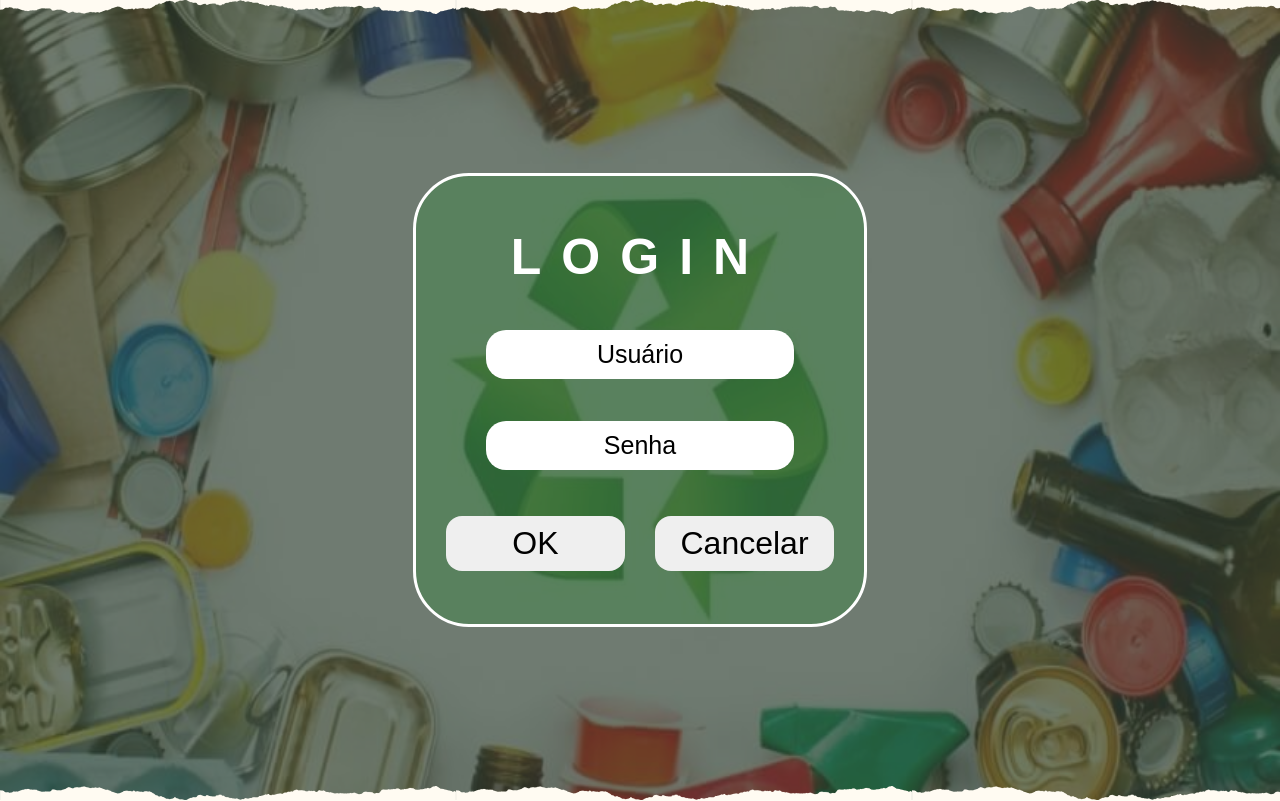
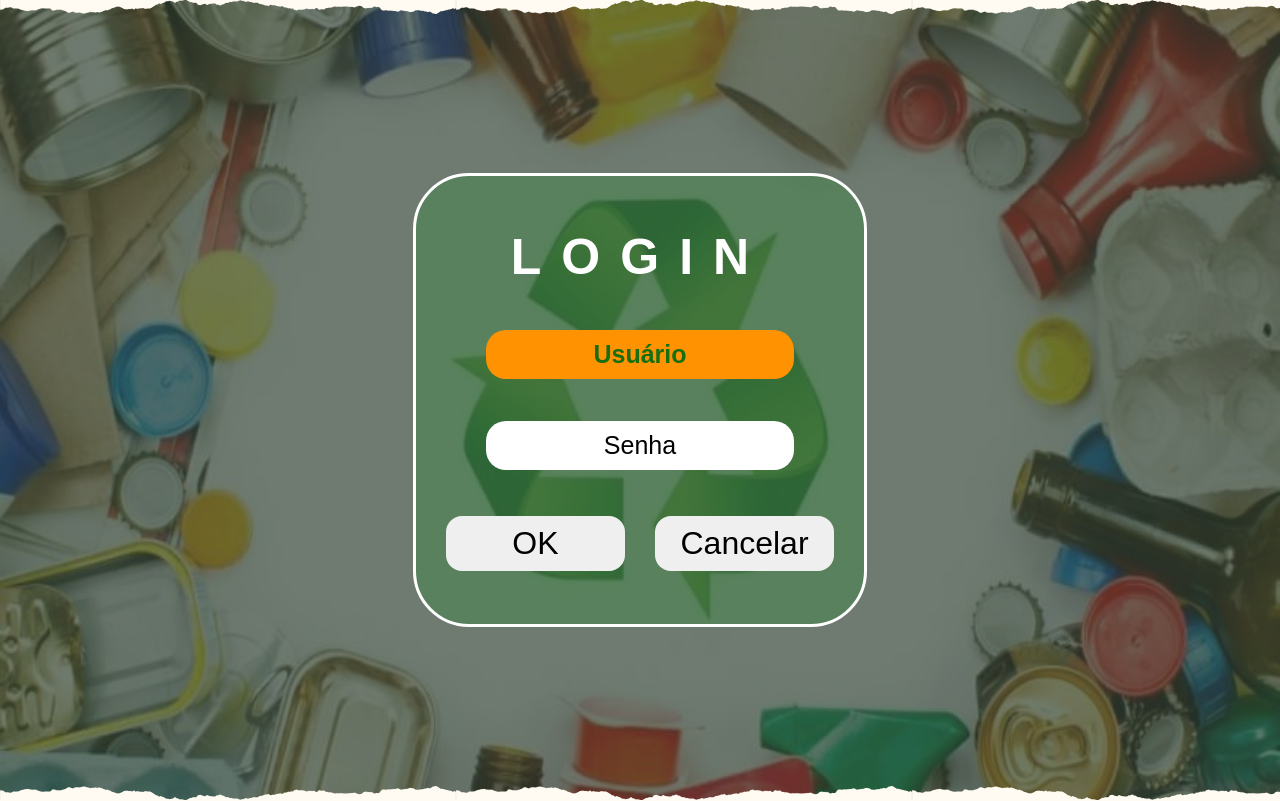
Before and after one commit to stela130/ecaussos.github.io, a plain HTML site: page login.html in a window 1280 px wide. In both pictures the pointer is over the input 639 px from the left and 354 px from the top of the page. Drawn offline with Linux system fonts and the light colour scheme.

Commit message:
Update login.css

```diff
--- a/css/login.css
+++ b/css/login.css
@@ -102,3 +102,15 @@ html, body{
     border: none;
     font-size: 32px;
 }
+
+.btn:hover, .fld-txt:hover{
+    background-color: #ff9200;
+    color: #166f10;
+    font-family: sans-serif;
+    font-weight: bold;
+}
+
+.fld-txt:focus{
+	background-color: white;
+	color: black;
+}
```
